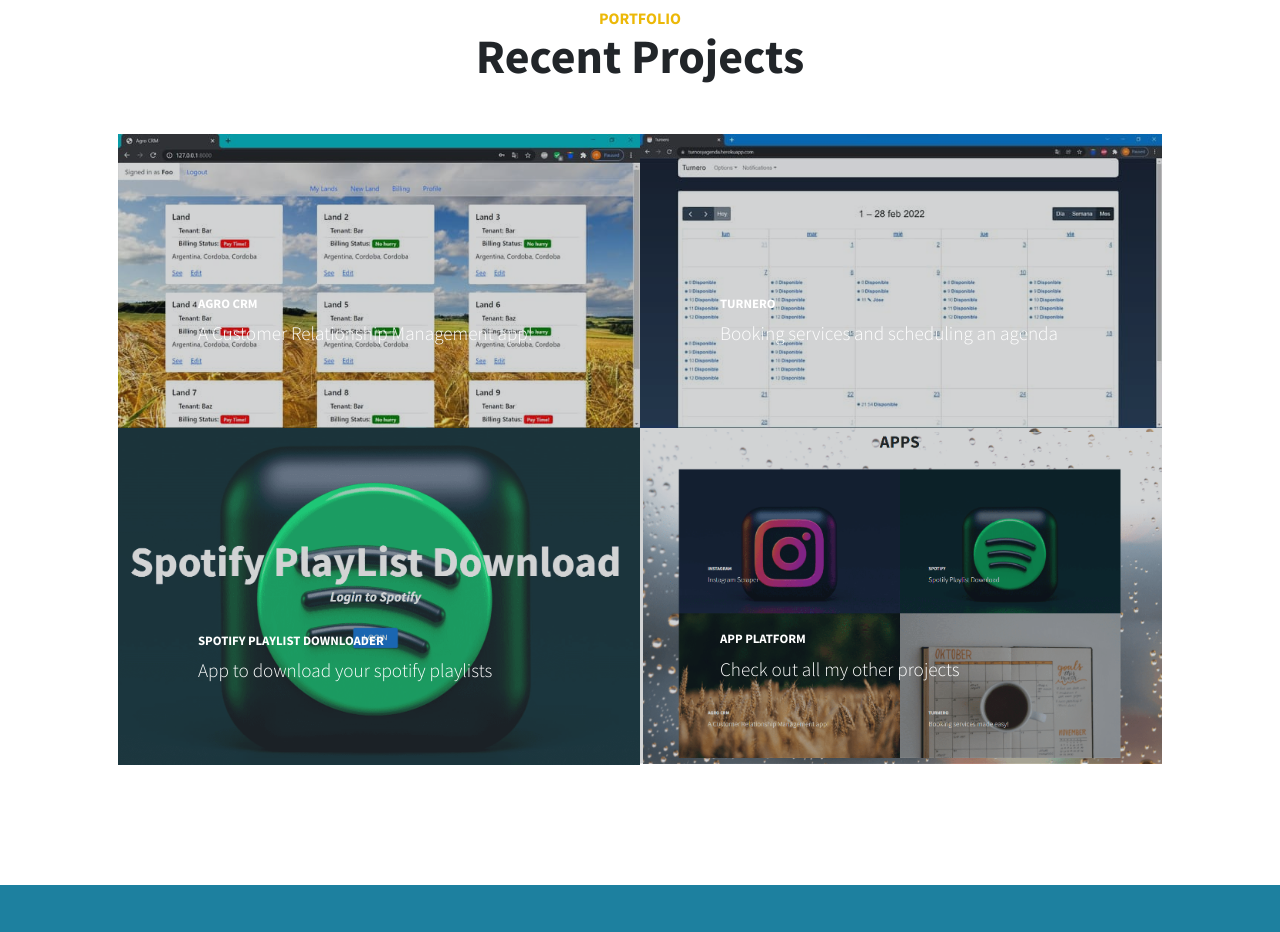
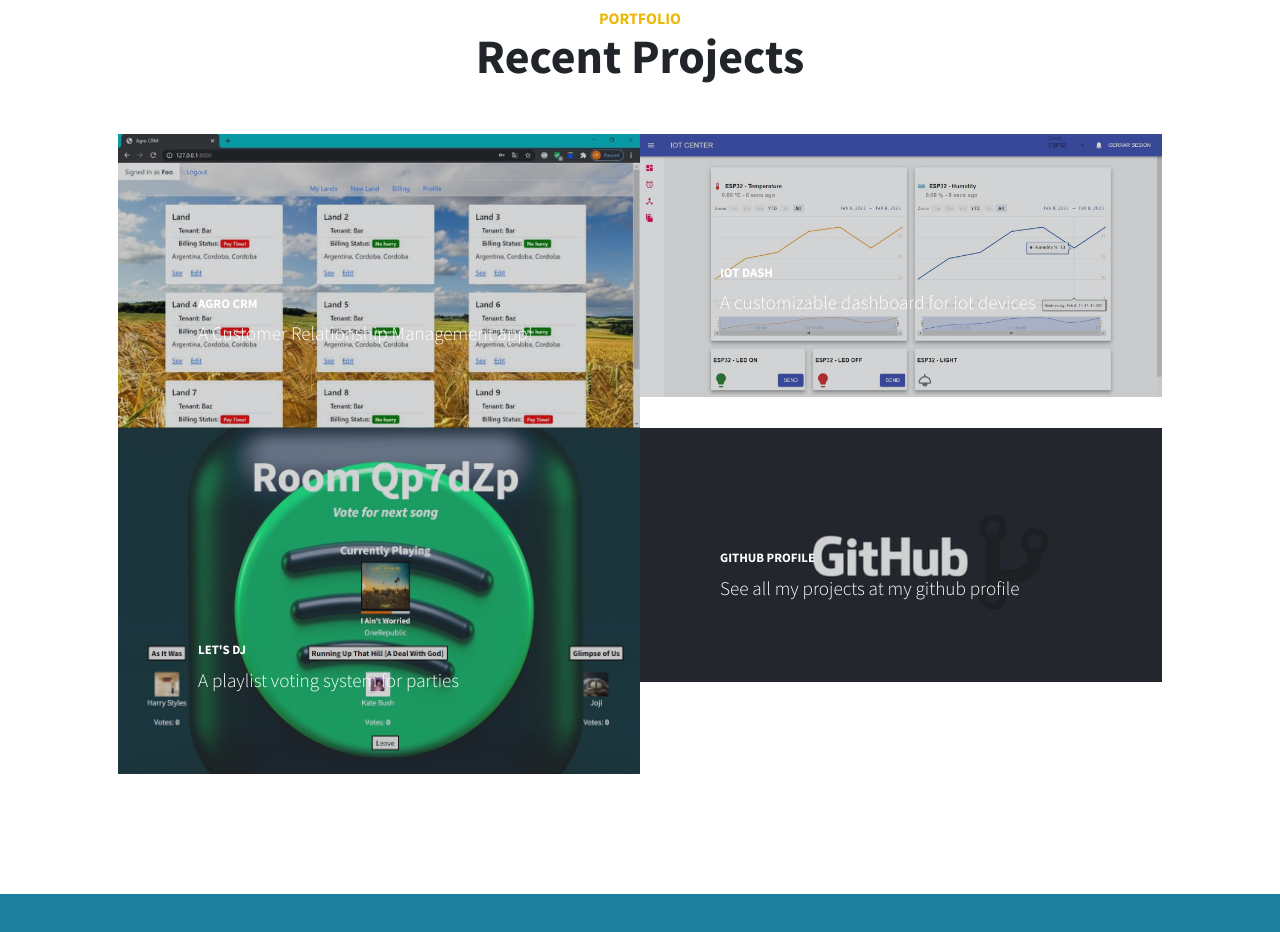
Before and after one commit to marcosraimondi1/marcosraimondi1.github.io, a React (Create React App) app: page / in a window 1280 px wide. Shown: the part 2640-3572 px from the top of the page. Built offline with nearby package versions, Linux system fonts and the light colour scheme.

Commit message:
portfolio updated

```diff
--- a/src/components/Portfolio/Portfolio.jsx
+++ b/src/components/Portfolio/Portfolio.jsx
@@ -13,28 +13,28 @@
           </div>
           <div className="row gx-0">
             <Item
-              href="http://agro-crm-project.herokuapp.com"
+              href="https://github.com/marcosraimondi1/AgroCRM"
               caption_title="Agro CRM"
               caption_description="A Customer Relationship Management app!"
               img_source="assets/img/portfolio/agro-project.jpg"
             />
             <Item
-              href="https://turnosyagenda.herokuapp.com"
-              caption_title="Turnero"
-              caption_description="Booking services and scheduling an agenda"
-              img_source="assets/img/portfolio/turnero.jpg"
+              href="http://iotdash.my.to"
+              caption_title="IoT Dash"
+              caption_description="A customizable dashboard for iot devices"
+              img_source="assets/img/portfolio/iotdash.jpg"
             />
             <Item
-              href="http://multiapp.my.to/spotify"
-              caption_title="Spotify Playlist Downloader"
-              caption_description="App to download your spotify playlists"
-              img_source="assets/img/portfolio/spotify.png"
+              href="https://github.com/marcosraimondi1/musicVote"
+              caption_title="Let's DJ"
+              caption_description="A playlist voting system for parties"
+              img_source="assets/img/portfolio/musicVote.jpg"
             />
             <Item
-              href="http://multiapp.my.to"
-              caption_title="App Platform"
-              caption_description="Check out all my other projects"
-              img_source="assets/img/portfolio/multiapp.png"
+              href="https://github.com/marcosraimondi1"
+              caption_title="Github Profile"
+              caption_description="See all my projects at my github profile"
+              img_source="assets/img/portfolio/github.jpg"
             />
           </div>
         </div>
```
Also changed, not shown: public/assets/img/portfolio/iotdash.jpg (added), public/assets/img/portfolio/musicVote.jpg (added).
